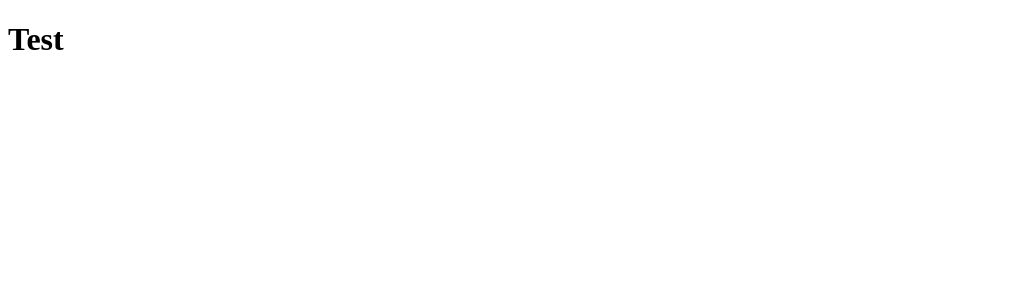
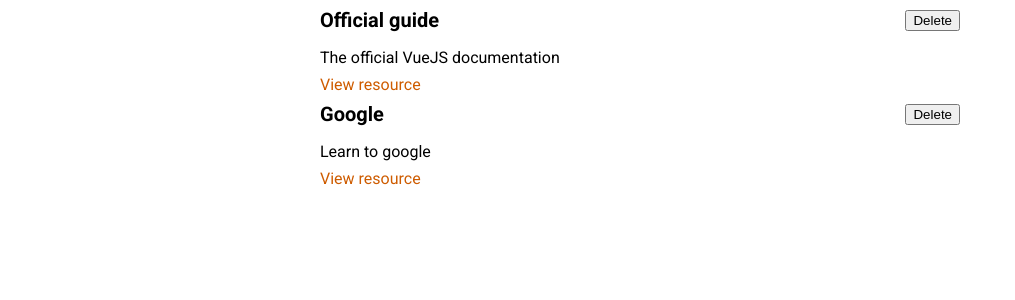
Before and after one commit to ToniNikolaev23/resource-app, a Vue app: page / in a window 1280 px wide. Shown: the top 300 px of the page, without its empty margins (0-1015 px from the left). Built offline with nearby package versions, Linux system fonts and the light colour scheme.

Commit message:
Creating Resources Components

```diff
--- a/src/App.vue
+++ b/src/App.vue
@@ -1,13 +1,49 @@
 <template>
-  <h1>Test</h1>
+
+<stored-resources :resources="storedResources"></stored-resources>
+
 </template>
 
 <script>
+import StoredResources from './components/learning-resources/StoredResources.vue'
+
 export default {
+  components:{
+    StoredResources
+  },
   data(){
     return{
-
+      storedResources: [
+        {
+          id: 'official-guide',
+          title: 'Official guide',
+          description: 'The official VueJS documentation',
+          link: 'https://vuejs.org'
+        },
+        {
+          id: 'google',
+          title: 'Google',
+          description: 'Learn to google',
+          link: 'https://google.com'
+        }
+      ]
     }
   }
 }
 </script>
+
+<style>
+@import url('https://fonts.googleapis.com/css2?family=Roboto:wght@400;700&display=swap');
+
+* {
+  box-sizing: border-box;
+}
+
+html {
+  font-family: 'Roboto', sans-serif;
+}
+
+body {
+  margin: 0;
+}
+</style>
--- /dev/null
+++ b/src/components/learning-resources/ResourceItem.vue
@@ -0,0 +1,54 @@
+<template>
+    <li>
+        <div>
+            <header>
+                <h3>{{title}}</h3>
+                <button>Delete</button>
+            </header>
+        </div>
+        <p>{{desc}}</p>
+        <nav>
+            <a :href="link">View resource</a>
+        </nav>
+    </li>
+</template>
+
+<script>
+export default {
+    props:[
+        'title', 'desc' , 'link'
+    ]
+}
+</script>
+
+<style scoped>
+li {
+  margin: auto;
+  max-width: 40rem;
+}
+
+header {
+  display: flex;
+  justify-content: space-between;
+  align-items: center;
+}
+
+h3 {
+  font-size: 1.25rem;
+  margin: 0.5rem 0;
+}
+
+p {
+  margin: 0.5rem 0;
+}
+
+a {
+  text-decoration: none;
+  color: #ce5c00;
+}
+
+a:hover,
+a:active {
+  color: #c89300;
+}
+</style>
--- /dev/null
+++ b/src/components/learning-resources/StoredResources.vue
@@ -0,0 +1,32 @@
+<template>
+     <ul>
+      <resource-item v-for="resource in resources"
+      :key="resource.id"
+      :title="resource.title"
+      :desc="resource.description"
+      :link="resource.link"></resource-item>
+  </ul>
+</template>
+
+<script>
+import ResourceItem from './ResourceItem.vue';
+export default {
+    components: {
+        ResourceItem
+    },
+    props:[
+        'resources'
+    ],
+
+}
+</script>
+
+<style scoped>
+ul {
+  list-style: none;
+  margin: 0;
+  padding: 0;
+  margin: auto;
+  max-width: 40rem;
+}
+</style>
```
